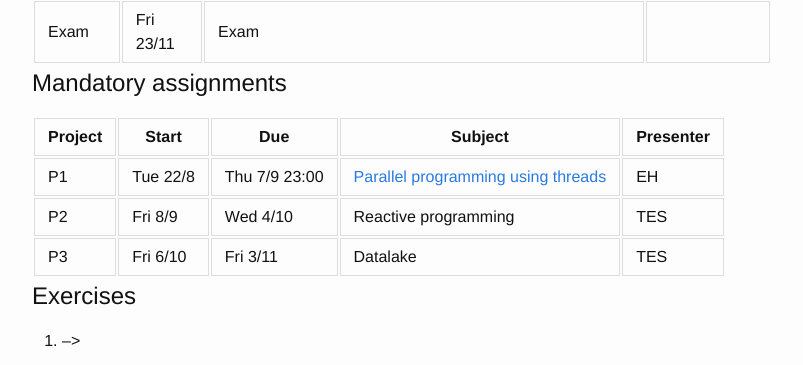
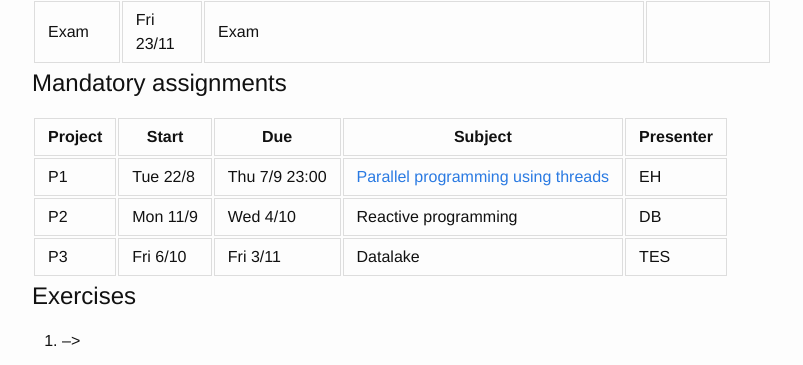
Before and after one commit to inf-2202-f17/inf-2202-f17.github.io, a Jekyll site: the page built from index.md, in a window 1280 px wide and 900 px high, scrolled down 1623 px. Shown: the part 366-731 px from the top of the window, without its empty margins (238-1041 px from the left). Built offline with Jekyll 4.4.1, drawn with Linux system fonts in a browser that asks for light colours; our own code applies the rules of GitHub Pages for plain Markdown files.

Commit message:
update mandatory schedule

```diff
--- a/index.md
+++ b/index.md
@@ -58,7 +58,7 @@ Refer to the lecture and mandatory assignment plan, and e-mails for which room i
 | Project |	Start      | Due      | Subject  | Presenter |
 |---------|------------|----------|----------|---------|
 | P1 	    | Tue 22/8   | Thu 7/9 23:00  | [Parallel programming using threads](https://github.com/inf-2202-f17/1st_mandatory) | EH |
-| P2      | Fri 8/9    | Wed 4/10 | Reactive programming | TES |
+| P2      | Mon 11/9    | Wed 4/10 | Reactive programming | DB |
 | P3      | Fri 6/10   | Fri 3/11 | Datalake | TES |
 
 
```
